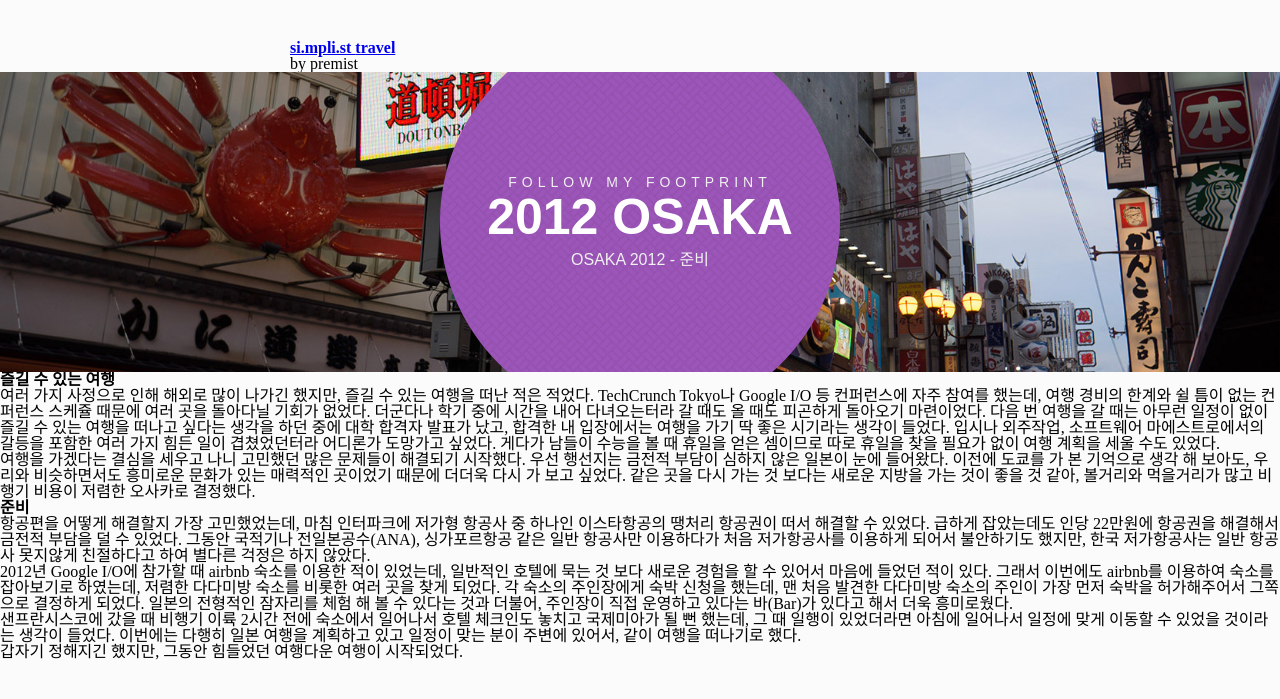
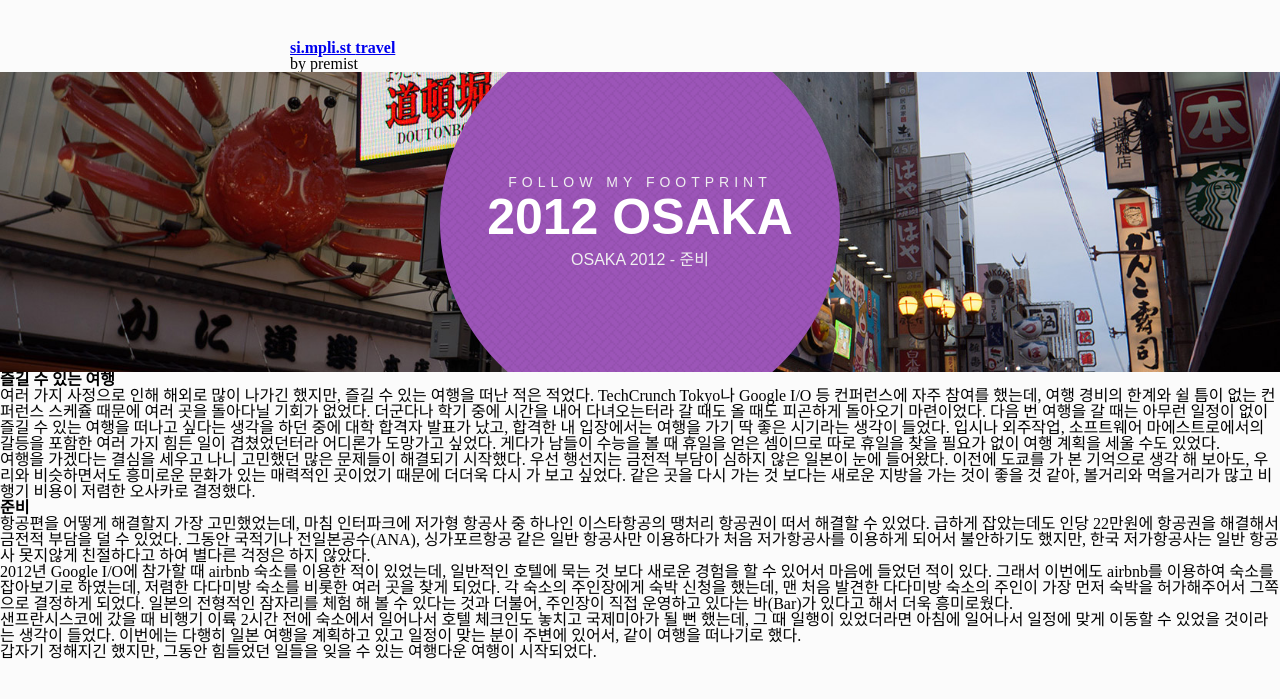
Before and after one commit to premist/si.mpli.st, a Jekyll site: the page built from _posts/2013-10-03-osaka-2012.md, in a window 1280 px wide. Shown: the top 699 px of the page. Built offline with Jekyll 4.4.1, drawn with Linux system fonts in a browser that asks for light colours; Markdown is read by kramdown in place of the engine named in the settings.

Commit message:
wording fix

```diff
--- a/_posts/2013-10-03-osaka-2012.md
+++ b/_posts/2013-10-03-osaka-2012.md
@@ -21,4 +21,4 @@
 
 샌프란시스코에 갔을 때 비행기 이륙 2시간 전에 숙소에서 일어나서 호텔 체크인도 놓치고 국제미아가 될 뻔 했는데, 그 때 일행이 있었더라면 아침에 일어나서 일정에 맞게 이동할 수 있었을 것이라는 생각이 들었다. 이번에는 다행히 일본 여행을 계획하고 있고 일정이 맞는 분이 주변에 있어서, 같이 여행을 떠나기로 했다.
 
-갑자기 정해지긴 했지만, 그동안 힘들었던 여행다운 여행이 시작되었다.
+갑자기 정해지긴 했지만, 그동안 힘들었던 일들을 잊을 수 있는 여행다운 여행이 시작되었다.
```
Also changed, not shown: 2 other files.
